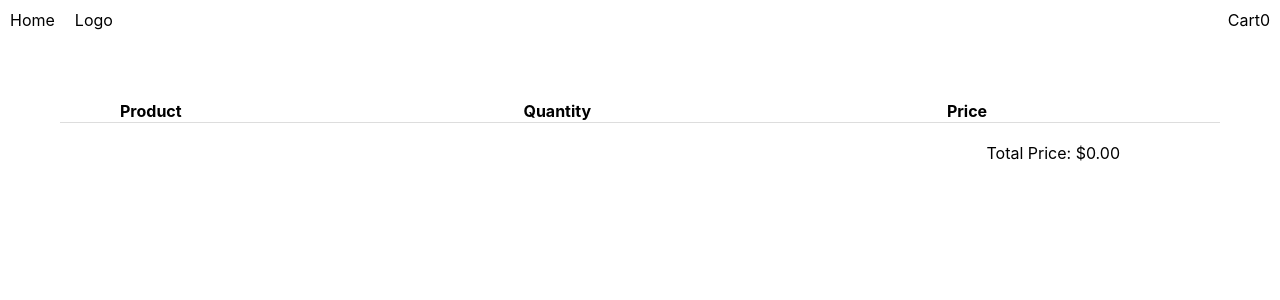
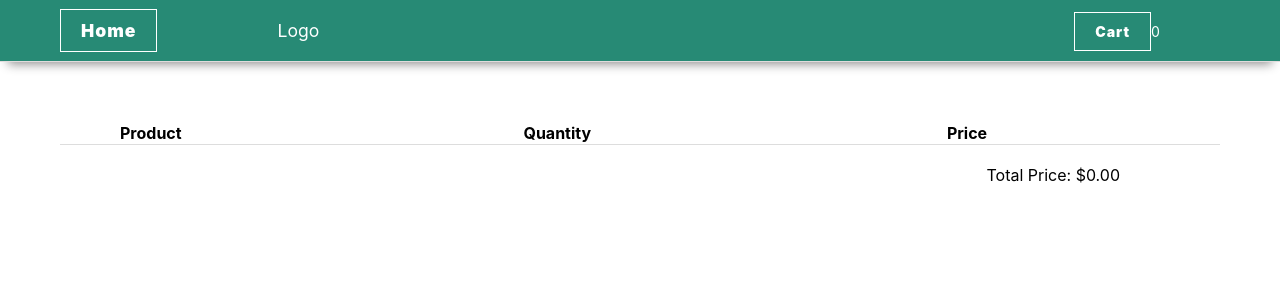
Before and after one commit to renanvamo/sorte-online, a React (Create React App) app: page /shopping-cart in a window 1280 px wide. Shown: the top 300 px of the page. Built offline with nearby package versions, Linux system fonts and the light colour scheme; the HTML template or start-up script is replaced by a standard one.

Commit message:
styles: adiciona estilo ao header

```diff
--- a/src/components/styles/header.css
+++ b/src/components/styles/header.css
@@ -1,6 +1,12 @@
 .header {
   display: flex;
   justify-content: space-between;
+  align-items: center;
+  border-bottom: 1px solid rgb(224, 220, 220);
+  background-color: #278A75;
+  color: #ffffff;
+  font-size: 1.1em;
+  box-shadow: rgba(0, 0, 0, 0.45) 0px 10px 10px -8px;
 }
 
 .nav-left {
@@ -8,9 +14,59 @@
 }
 
 .nav-element {
-  padding: 10px;
+  padding: 20px 60px;
 }
 
 .btn {
   cursor: pointer;
 }
+
+.nav-rigth {
+  padding-right: 60px;
+}
+
+.nav-rigth span {
+  font-size: 0.8em;
+}
+
+.btn {
+  padding: 10px 20px;
+  border: 1px solid white;
+  font-weight: 900;
+  letter-spacing: 1px;
+  transition: all 150ms linear;
+}
+
+.btn:hover {
+  background: white;
+  color: #278A75;
+  transition: all 250ms linear;
+}
+
+.btn-cart {
+  background-color: #278A75;
+  color: #FFFFFF;
+}
+
+.btn-cart span {
+  position: relative;
+  transition: 0.5s;
+}
+
+.btn-cart span:after {
+  content: '\00bb';
+  position: absolute;
+  opacity: 0;
+  top: 0;
+  right: -20px;
+  transition: 0.5s;
+}
+
+.btn-cart:hover span {
+  padding-right: 25px;
+}
+
+.btn-cart:hover span:after {
+  opacity: 1;
+  right: 0;
+}
--- a/src/components/styles/products.css
+++ b/src/components/styles/products.css
@@ -2,5 +2,6 @@
   display: flex;
   flex-wrap: wrap;
   justify-content: center;
-  margin-top: 20px;
+  margin: 20px auto;
+  max-width: 80%;
 }
```
